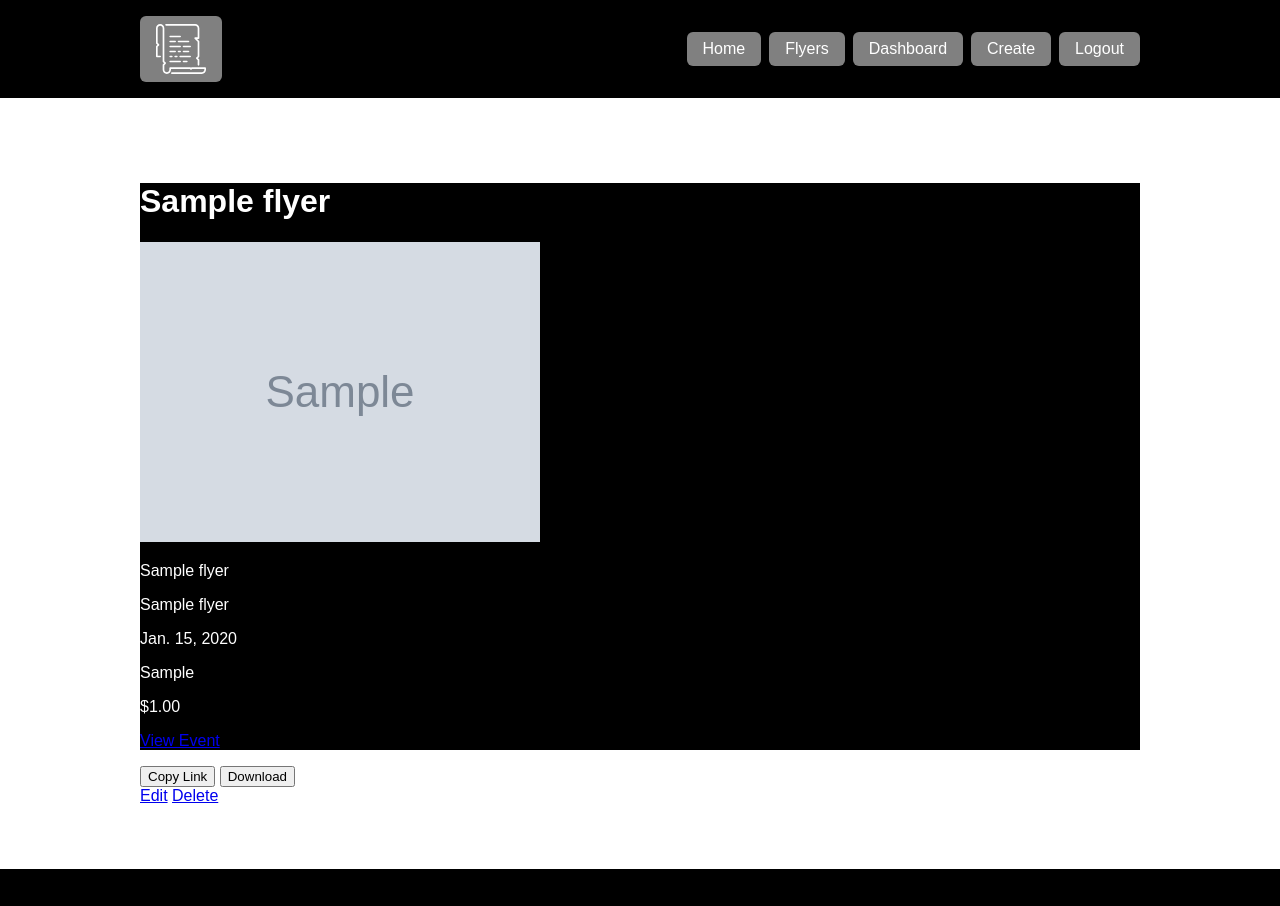
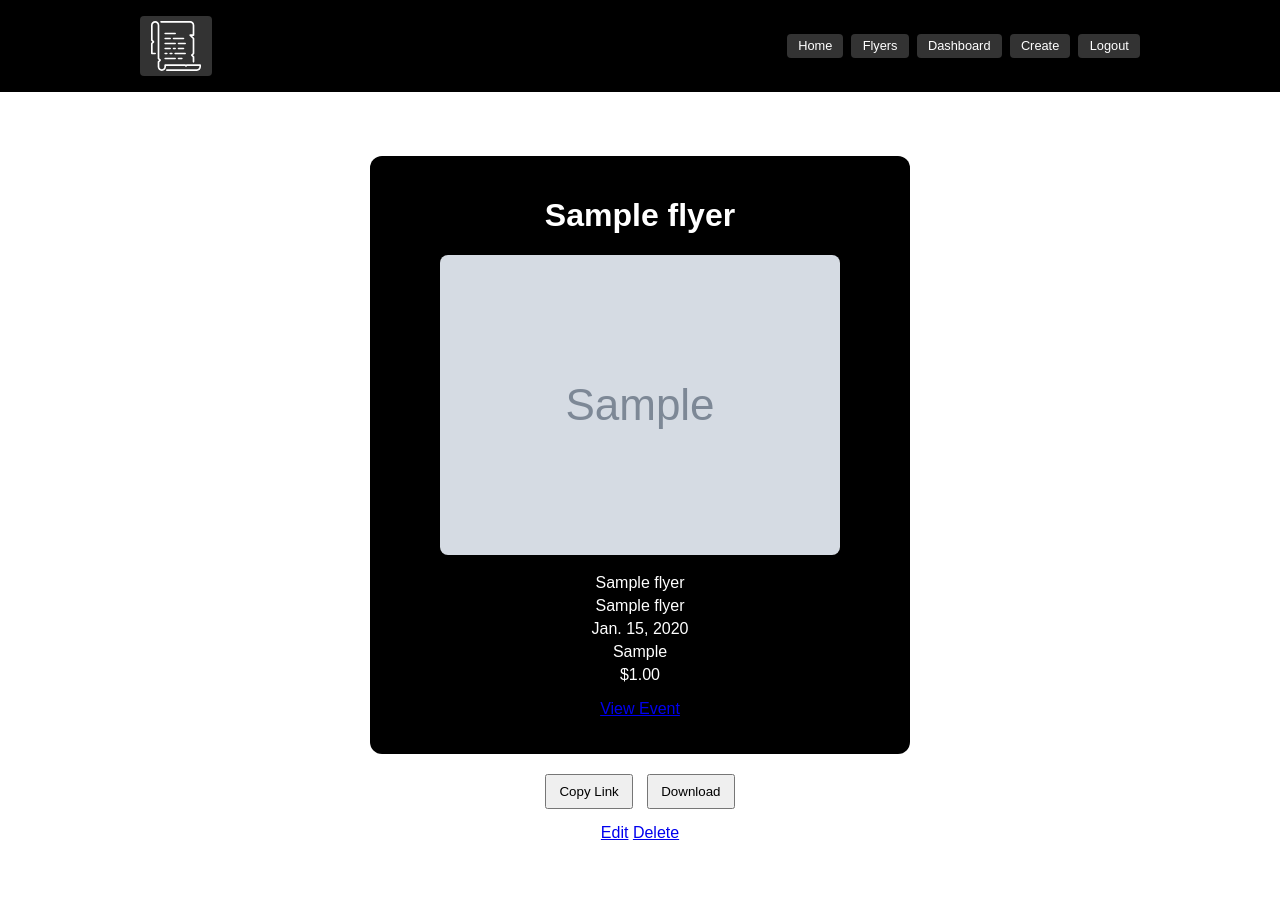
Before and after one commit to Sahtorin/Team-2-Final, a Django app: page /flyers/1/ in a window 1280 px wide. Before the commit the page ends 869 px from the top, so only its background shows below. Run offline with Django 5.2, Linux system fonts and the light colour scheme; a user stored in the database is signed in; tables that the repository leaves empty hold one stand-in row (values such as "Sample post"); grey boxes marked "Sample" are stand-in pictures; some web fonts are replaced.

Commit message:
Update styles.css

```diff
--- a/static/css/styles.css
+++ b/static/css/styles.css
@@ -36,12 +36,18 @@ header {
 .nav button {
     color: white;
     text-decoration: none;
-    background: grey;
+    background: #333;
     border: none;
-    padding: 0.5rem 1rem;
-    border-radius: 6px;
+    padding: 0.3rem 0.7rem;   /* 👈 smaller */
+    border-radius: 4px;
     cursor: pointer;
-    font-size: 1rem;
+    font-size: 0.8rem;        /* 👈 smaller */
+}
+
+.nav-links {
+    display: flex;
+    gap: 0.4rem;
+    align-items: center;
 }
 
 .nav a:hover,
@@ -62,11 +68,7 @@ header {
     object-fit: contain;
 }
 
-/*
-.brand-text{
 
-}
-*/
 
 main {
     max-width: 1000px;
@@ -82,3 +84,51 @@ main {
     margin-bottom: 1rem;
     border-radius: 8px;
 }
+
+/* FLYER PAGE */
+.flyer-page {
+    display: flex;
+    flex-direction: column;
+    align-items: center;
+}
+
+/* FLYER CARD */
+.flyer-container {
+    max-width: 500px;
+    width: 100%;
+    padding: 20px;
+    border-radius: 12px;
+    text-align: center;
+}
+
+/* IMAGE */
+.flyer-image {
+    max-width: 100%;
+    border-radius: 8px;
+    margin-bottom: 10px;
+}
+
+/* TEXT */
+.flyer-title {
+    font-size: 2rem;
+}
+
+.flyer-text {
+    margin: 5px 0;
+}
+
+/* BUTTONS */
+.flyer-actions {
+    margin-top: 15px;
+}
+
+.flyer-actions button {
+    padding: 8px 12px;
+    margin: 5px;
+    cursor: pointer;
+}
+
+/* OWNER LINKS */
+.flyer-owner-actions {
+    margin-top: 10px;
+}
```
